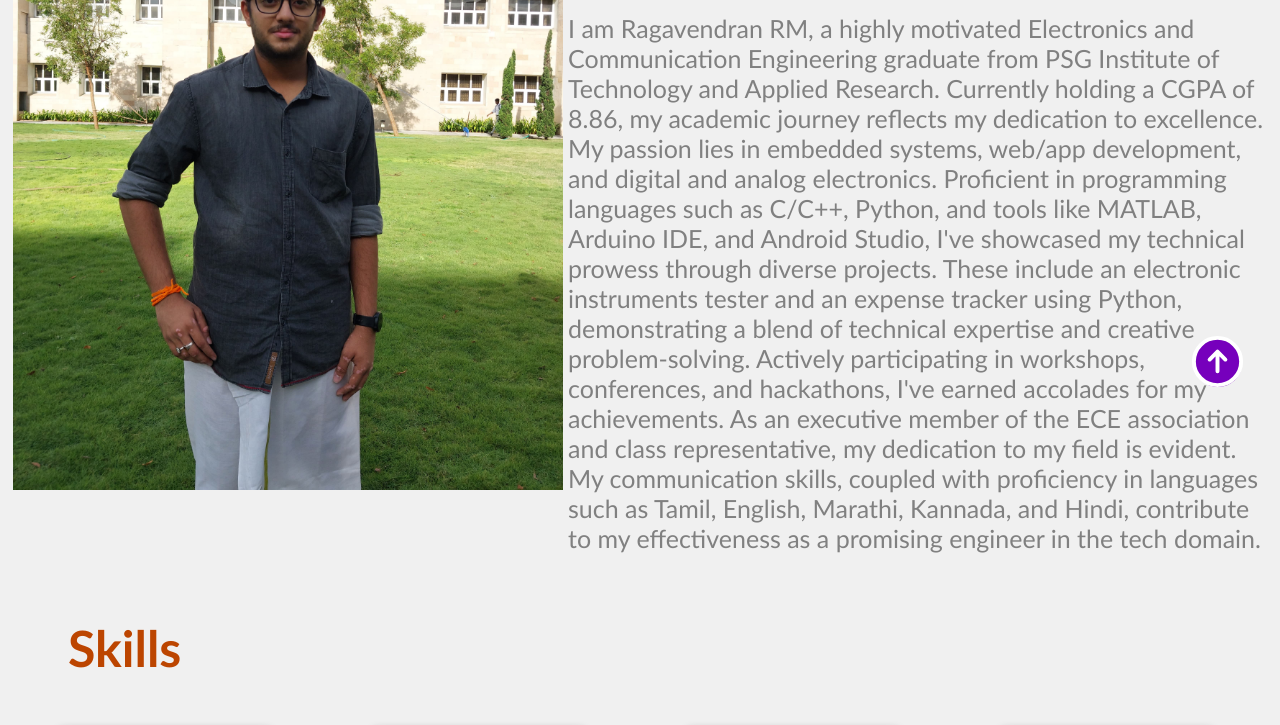
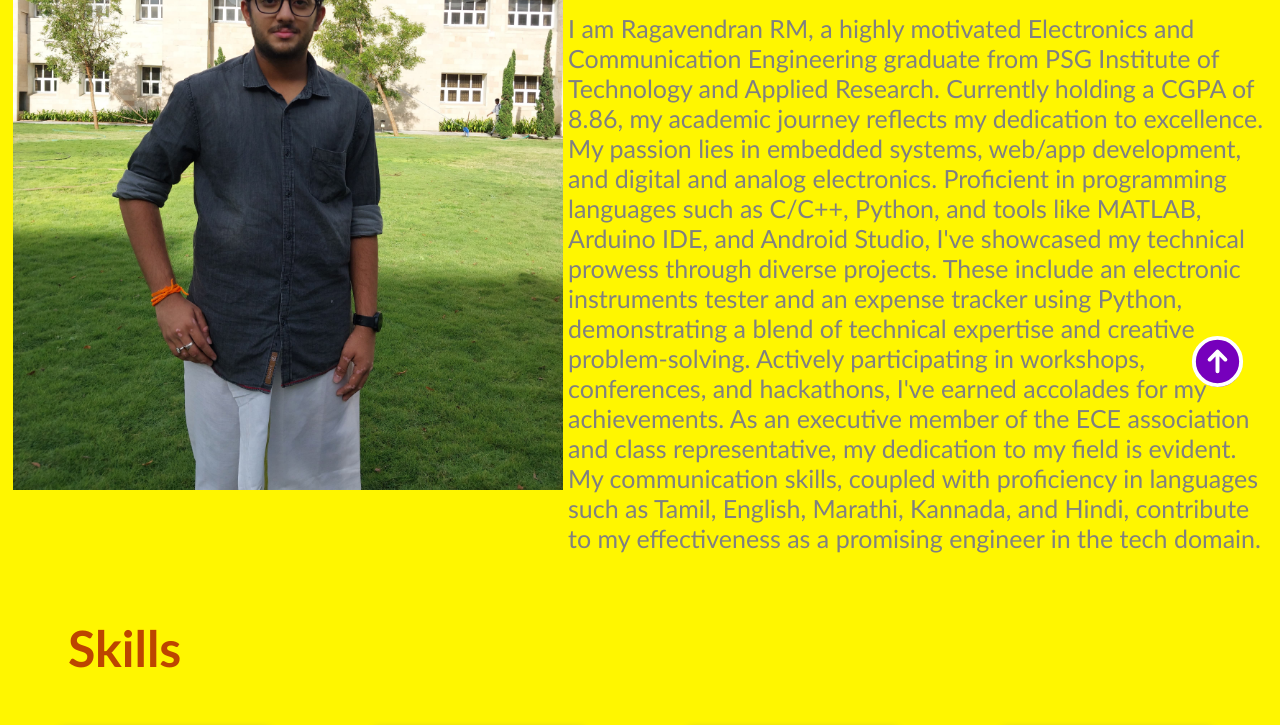
Before and after one commit to RagavendranRM/RagavendranRM.github.io, a plain HTML site: page index.html in a window 1280 px wide. Shown: the part 389-1114 px from the top of the page. Drawn offline with Linux system fonts and the light colour scheme.

Commit message:
Update style.css

```diff
--- a/style.css
+++ b/style.css
@@ -1,6 +1,6 @@
 body {
   font-family: 'Trebuchet MS', 'Lucida Sans Unicode', 'Lucida Grande', 'Lucida Sans', Arial, sans-serif;
-  background-color: #f0f0f0;
+  background-color: #fff600;
 }
 
 /* Navigation Bar */
```
